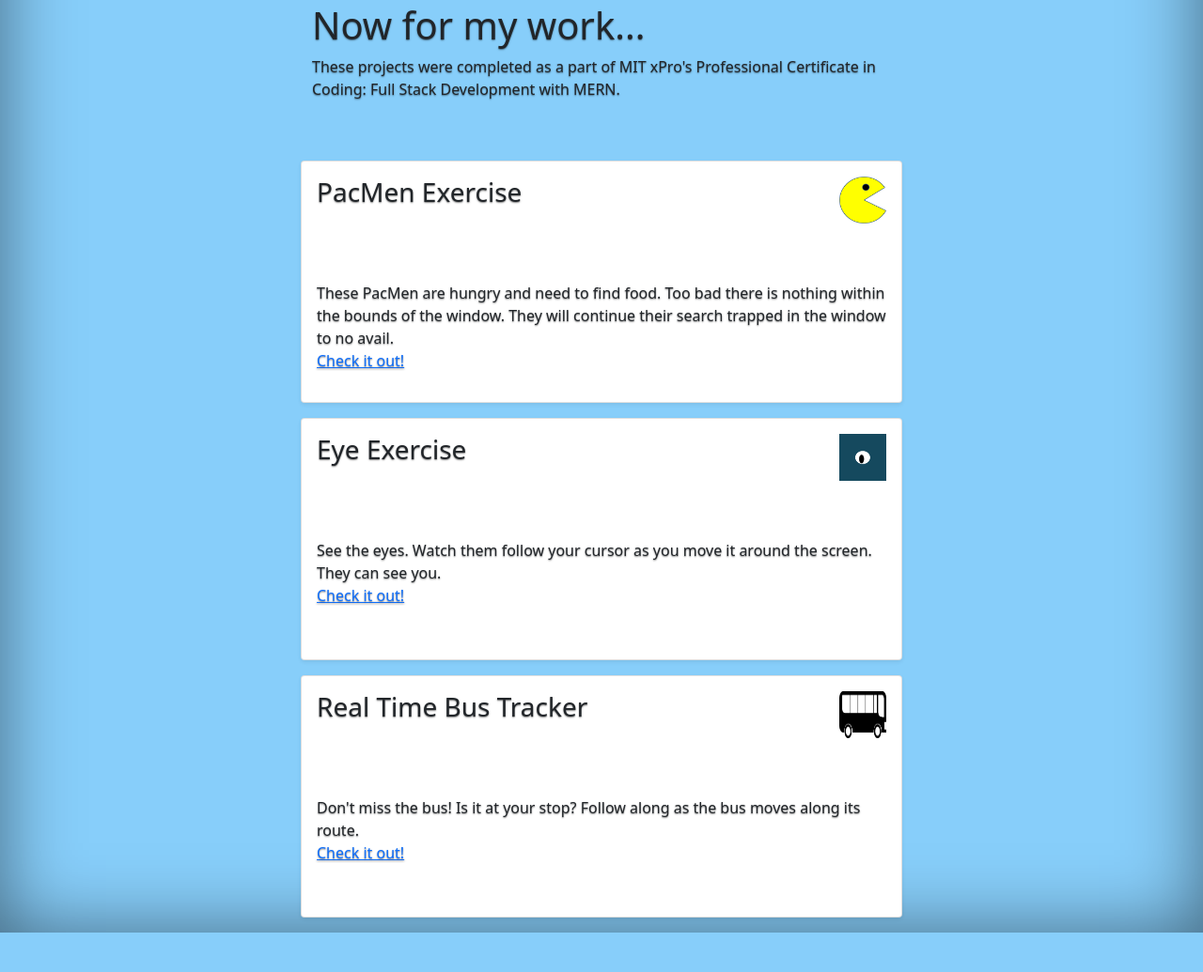
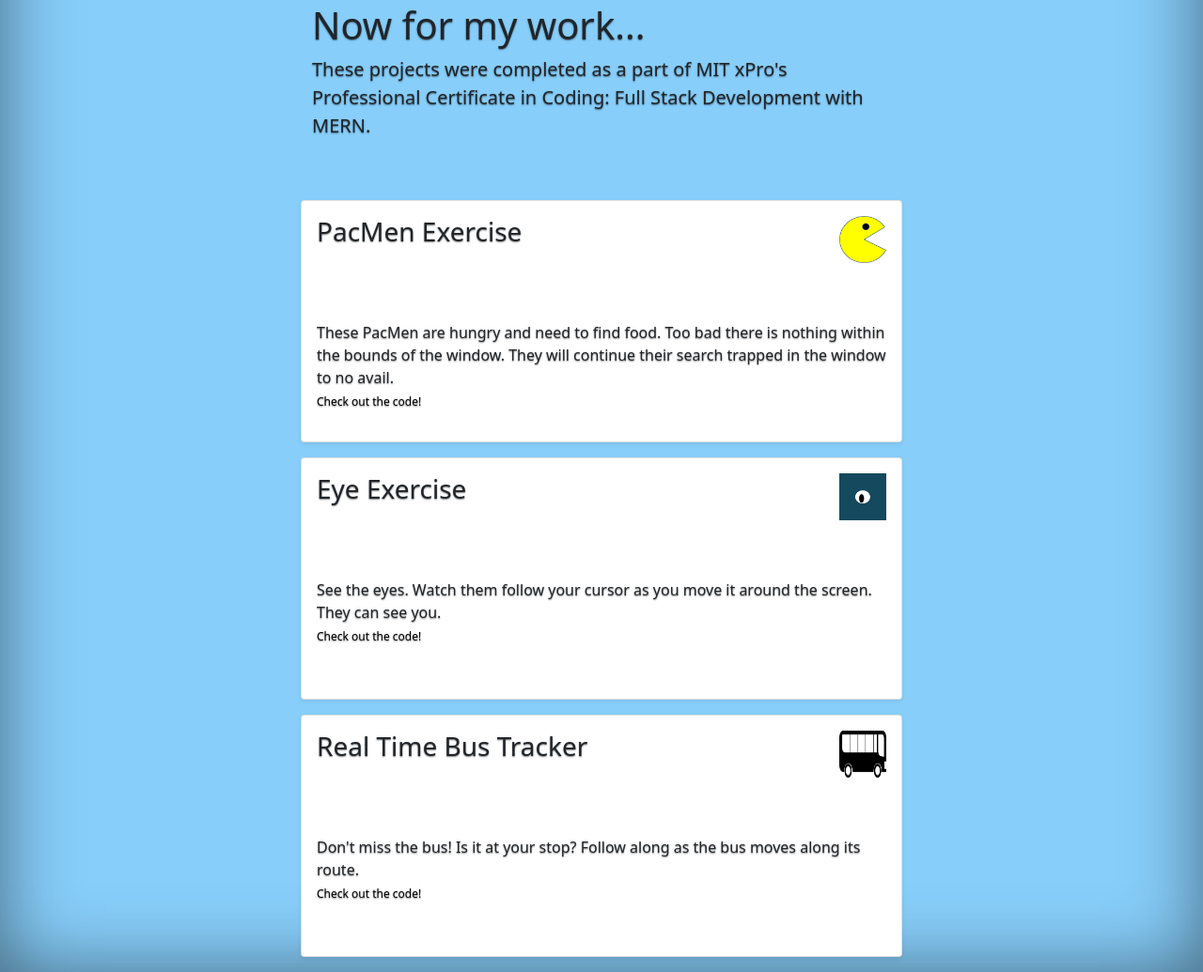
Before and after one commit to mbonazzoli/mbonazzoli.github.io, a website: page projects.html in a window 1280 px wide. Shown: the part 113-1148 px from the top of the page at 94% size. Before the commit the page ends 1106 px from the top, so only its background shows below. Drawn offline with nearby package versions, Linux system fonts and the light colour scheme.

Commit message:
fix styling and links

```diff
--- a/css/styles.css
+++ b/css/styles.css
@@ -40,9 +40,16 @@ img {
   height: 100%
 }
 
+.inner-link {
+  font-size: .75em;
+  text-decoration: none;
+  color: black
+}
 .inner-link:hover {
   cursor: pointer;
+  color: lightskyblue;
 }
+
 /*
  * Grid layouts
  */
--- a/projects.html
+++ b/projects.html
@@ -30,7 +30,7 @@
         <section class="text-center container">
           <div class="hero-banner">
             <h1 class="fw-light">Now for my work...</h1>
-            <p class="inner-link" class="lead text-muted">
+            <p class="lead">
               These projects were completed as a part of MIT xPro's
               Professional Certificate in Coding: Full Stack Development with
               MERN.
@@ -53,7 +53,7 @@
                     These PacMen are hungry and need to find food. Too bad there is nothing within the bounds of the window.
                     They will continue their search trapped in the window to no avail.
                     <br>
-                    <a class="inner-link" href="https://mbonazzoli.github.io/pacmen-exercise/">Check it out!</a>
+                    <a class="inner-link" href="https://github.com/mbonazzoli/pacmen-exercise/">Check out the code!</a>
                   </p>
                 </div>
               </div>
@@ -70,7 +70,7 @@
                   <p>
                     See the eyes. Watch them follow your cursor as you move it around the screen. They can see you.
                     <br>
-                    <a class="inner-link" href="https://mbonazzoli.github.io/eye-exercise/">Check it out!</a>
+                    <a class="inner-link" href="https://github.com/mbonazzoli/eye-exercise/">Check out the code!</a>
                   </p>
                 </div>
               </div>
@@ -87,7 +87,7 @@
                   <p>
                     Don't miss the bus! Is it at your stop? Follow along as the bus moves along its route.
                     <br>
-                    <a href="https://mbonazzoli.github.io/real-time-bus-tracker/">Check it out!</a>
+                    <a class="inner-link" href="https://github.com/mbonazzoli/real-time-bus-tracker">Check out the code!</a>
                   </p>
                 </div>
               </div>
```
